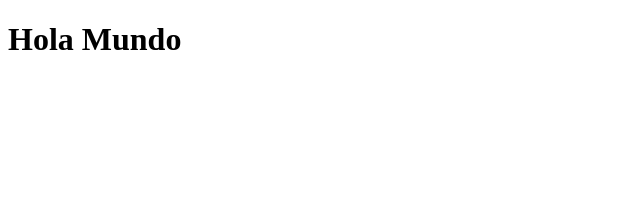
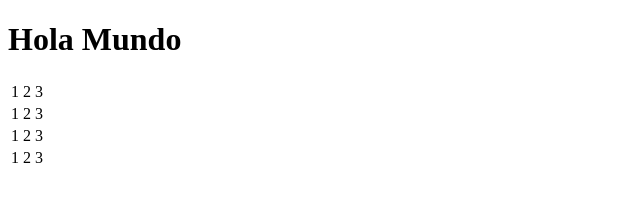
Before and after one commit to Aper99/prueba, a plain HTML site: page index.html in a window 1280 px wide. Shown: the whole page, without its empty margins (0-640 px from the left). Drawn offline with Linux system fonts and the light colour scheme.

Commit message:
Agregado tabla

```diff
--- a/index.html
+++ b/index.html
@@ -8,5 +8,19 @@
 </head>
 <body>
     <h1>Hola Mundo</h1>
+    <table>
+        <tr>
+            <td>1</td><td>2</td><td>3</td>
+        </tr>
+        <tr>
+            <td>1</td><td>2</td><td>3</td>
+        </tr>
+        <tr>
+            <td>1</td><td>2</td><td>3</td>
+        </tr>
+        <tr>
+            <td>1</td><td>2</td><td>3</td>
+        </tr>
+    </table>
 </body>
 </html>
```
